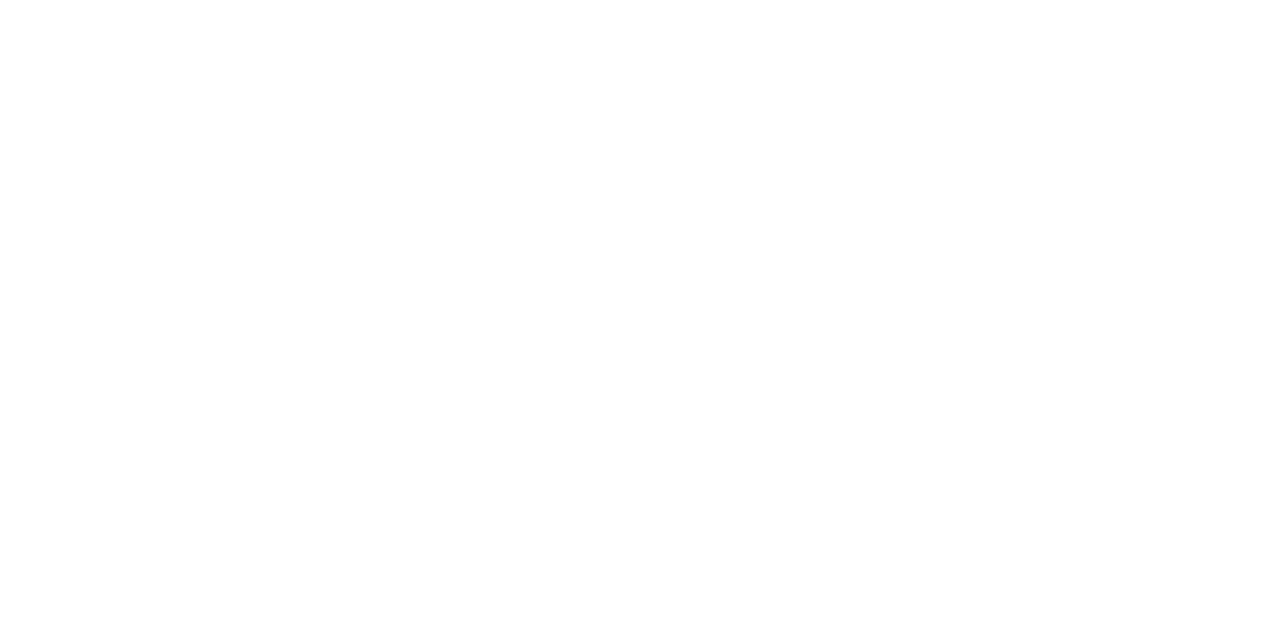
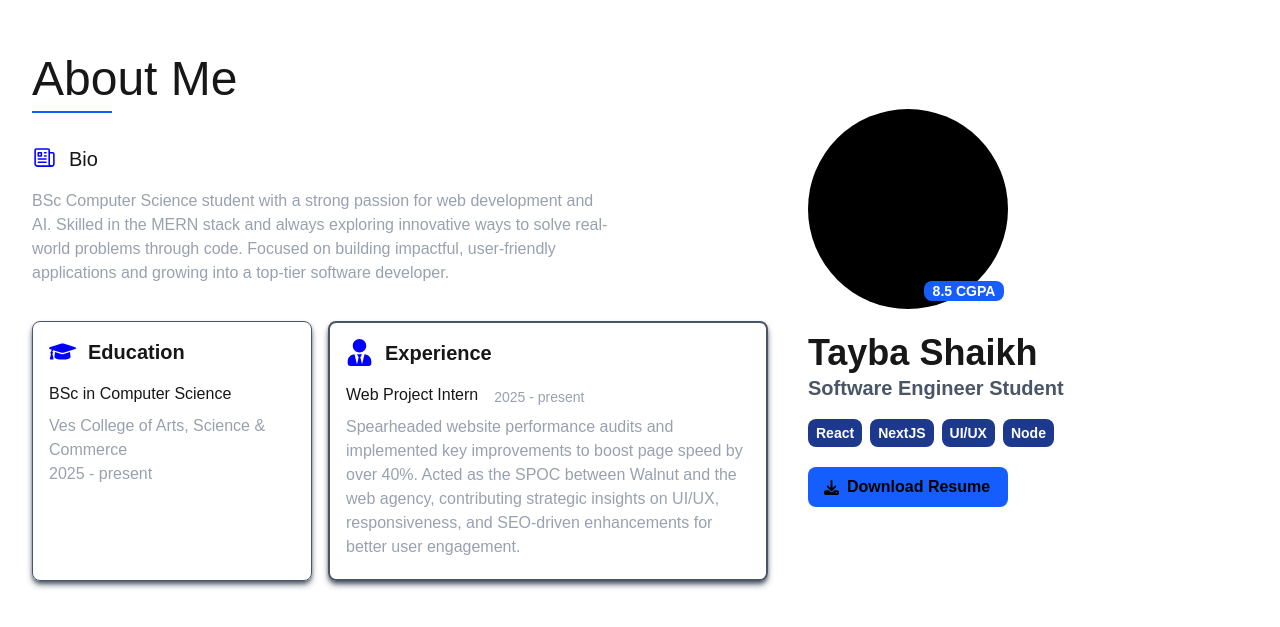
Before and after one commit to Tabbie05/Portfolio, a Next.js app in the folder myportfolio/: page / in a window 1280 px wide. Shown: the part 837-1464 px from the top of the page. Before the commit the page ends 800 px from the top, so only its background shows below. Built offline with nearby package versions, Linux system fonts and the light colour scheme.

Commit message:
feat: complete about page

```diff
--- /dev/null
+++ b/myportfolio/src/AboutMe/page.js
@@ -0,0 +1,83 @@
+import { HiOutlineNewspaper } from "react-icons/hi2";
+import { FaGraduationCap } from "react-icons/fa";
+import { FaUserTie } from "react-icons/fa";
+import { FaDownload } from "react-icons/fa6";
+
+const AboutMe = () => {
+  return (
+    <div className="h-screen w-full text-start px-4 sm:px-8">
+      <h2 className="text-5xl mt-5">About Me</h2>
+      <div className="border-b-2 border-blue-600 w-20 mt-2"></div>
+
+      <div className="flex flex-col lg:flex-row gap-10 mt-8">
+        <div className="flex flex-col gap-4">
+          <div className="flex gap-3">
+            <HiOutlineNewspaper color="blue" size={25} />
+            <h2 className="text-xl">Bio</h2>
+          </div>
+
+          <div className="h-29 w-full max-w-xl text-gray-400">
+            BSc Computer Science student with a strong passion for web development and AI. Skilled in the MERN stack and always exploring innovative ways to solve real-world problems through code. Focused on building impactful, user-friendly applications and growing into a top-tier software developer.
+          </div>
+
+          <div className="flex flex-col md:flex-row gap-4">
+            <div className="border border-gray-600 h-65 w-70 rounded-lg shadow-md shadow-gray-600 p-4">
+              <div className="flex gap-3">
+                <FaGraduationCap size={27} color="blue" />
+                <div className="font-semibold text-xl">Education</div>
+              </div>
+              <div className="mt-4">
+                <div>BSc in Computer Science</div>
+                <div className="text-gray-400 mt-2">Ves College of Arts, Science & Commerce</div>
+                <div className="text-gray-400">2025 - present</div>
+              </div>
+            </div>
+
+            <div className="border-2 h-65 w-110 rounded-lg shadow-md shadow-gray-600 border-gray-600 p-4">
+              <div className="flex gap-3">
+                <FaUserTie size={27} color="blue" />
+                <div className="font-semibold text-xl">Experience</div>
+              </div>
+              <div className="mt-4">
+                <div className="flex gap-4">
+                  Web Project Intern
+                  <div className="text-gray-400 text-sm mt-1">2025 - present</div>
+                </div>
+                <div className="text-gray-400 mt-2">
+                  Spearheaded website performance audits and implemented key improvements to boost page speed by over 40%. Acted as the SPOC between Walnut and the web agency, contributing strategic insights on UI/UX, responsiveness, and SEO-driven enhancements for better user engagement.
+                </div>
+              </div>
+            </div>
+          </div>
+        </div>
+
+        <div className="font-bold flex flex-col items-center lg:items-start">
+          <div className="relative rounded-full h-50 w-50 bg-black -mt-9">
+            <div className="absolute bottom-2 right-1 rounded-lg bg-blue-600 text-white w-20 text-center text-sm">
+              8.5 CGPA
+            </div>
+          </div>
+
+          <div className="mt-6 text-center lg:text-left">
+            <div className="text-4xl">Tayba Shaikh</div>
+            <div className="text-[20px] text-gray-600">Software Engineer Student</div>
+          </div>
+
+          <div className="flex flex-wrap gap-2 mt-4 justify-center lg:justify-start">
+            <div className="rounded-lg bg-blue-900 text-white text-sm px-2 py-1">React</div>
+            <div className="rounded-lg bg-blue-900 text-white text-sm px-2 py-1">NextJS</div>
+            <div className="rounded-lg bg-blue-900 text-white text-sm px-2 py-1">UI/UX</div>
+            <div className="rounded-lg bg-blue-900 text-white text-sm px-2 py-1">Node</div>
+          </div>
+
+          <button className="flex items-center gap-2 bg-blue-600 rounded-lg w-50 mt-5 px-4 py-2 text-black hover:bg-blue-700 transition">
+            <FaDownload size={15} color="black" />
+            Download Resume
+          </button>
+        </div>
+      </div>
+    </div>
+  );
+};
+
+export default AboutMe;
--- a/myportfolio/src/Home/Main/page.js
+++ b/myportfolio/src/Home/Main/page.js
@@ -5,7 +5,7 @@
 
 const Main = () => {
     return (
-        <div className="flex flex-col lg:flex-row items-center justify-center text-white px-8 lg:px-20 gap-0 max-w-7xl mx-auto mt-10">
+        <div className="h-screen w-full flex flex-col lg:flex-row items-center justify-center text-white px-8 lg:px-20 gap-0 max-w-7xl mx-auto">
             {/* Left content */}
             <div className="max-w-xl w-full">
                 <h2 className="text-4xl sm:text-5xl font-bold leading-tight">
--- a/myportfolio/src/Home/page.js
+++ b/myportfolio/src/Home/page.js
@@ -1,27 +1,43 @@
 import Main from "@/Home/Main/page";
 import Link from "next/link";
 import { FaRegMoon } from "react-icons/fa";
+
 export default function Home() {
   return (
     <div>
       <nav className="w-full py-4">
         <div className="container mx-auto flex flex-col items-center justify-center space-y-4 sm:flex-row sm:space-y-0 sm:justify-between sm:items-center px-4">
           <h2 className="text-2xl text-blue-600 font-bold">TS.</h2>
+
           <div className="flex flex-wrap items-center justify-center gap-6">
-          <Link href="/" className=" hover:text-blue-600">HOME</Link>
-          <Link href="/about" className=" hover:text-blue-600">ABOUT</Link>
-          <Link href="/projects" className=" hover:text-blue-600">PROJECTS</Link>
-          <Link href="/skills" className="hover:text-blue-600">SKILLS</Link>
-          <Link href="/contact" className= "hover:text-blue-600">CONTACT</Link>
-          <div className="text-white-700 hover:text-blue-600">
+            <Link href="/" className="hover:text-blue-600">
+              HOME
+            </Link>
+            <Link href="/about" className="hover:text-blue-600">
+              ABOUT
+            </Link>
+            <Link href="/projects" className="hover:text-blue-600">
+              PROJECTS
+            </Link>
+            <Link href="/skills" className="hover:text-blue-600">
+              SKILLS
+            </Link>
+            <Link href="/contact" className="hover:text-blue-600">
+              CONTACT
+            </Link>
+
+            <button className="text-white-700 hover:text-blue-600">
               <FaRegMoon />
-          </div>
-          <button className="bg-blue-600 text-white px-4 py-2 rounded hover:bg-blue-700 transition">RESUME</button>
+            </button>
+
+            <button className="bg-blue-600 text-white px-4 py-2 rounded hover:bg-blue-700 transition">
+              RESUME
+            </button>
           </div>
         </div>
       </nav>
+
       <Main />
     </div>
-
   );
 }
--- a/myportfolio/src/app/page.js
+++ b/myportfolio/src/app/page.js
@@ -1,8 +1,10 @@
+import AboutMe from "@/AboutMe/page";
 import HomePage from "@/Home/page";
 export default function Home() {
   return (
     <div>
       <HomePage />
+      <AboutMe />
     </div>
   );
 }
```
Lines whose indentation alone changed are shown as unchanged.
